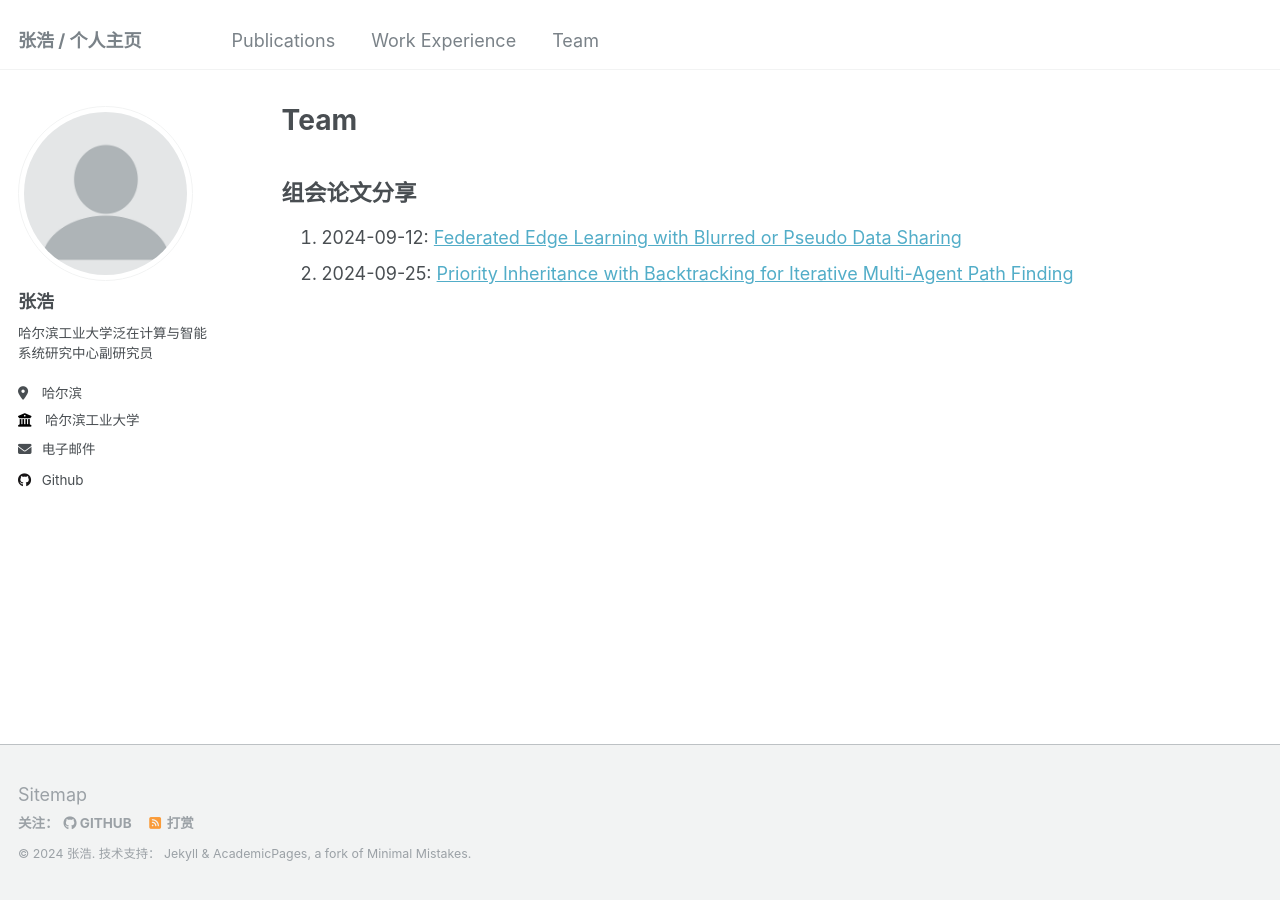
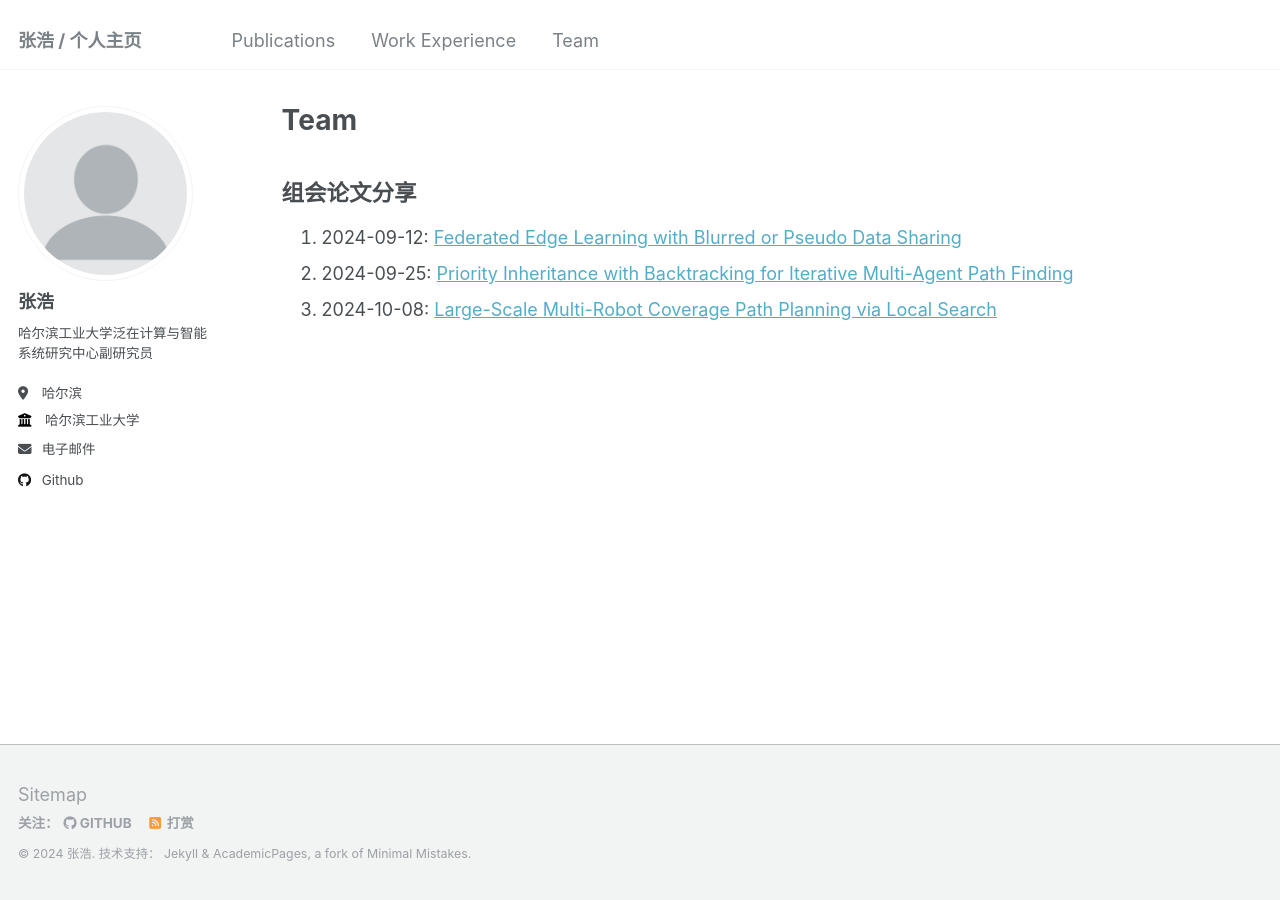
Before and after one commit to benjiachong/benjiachong.github.io, a Jekyll site: the page built from _pages/team.md, in a window 1280 px wide. Built offline with Jekyll 4.4.1, drawn with Linux system fonts in a browser that asks for light colours.

Commit message:
Update team.md

```diff
--- a/_pages/team.md
+++ b/_pages/team.md
@@ -8,3 +8,4 @@ author_profile: true
 ## 组会论文分享
 1. 2024-09-12: [Federated Edge Learning with Blurred or Pseudo Data Sharing](https://github.com/benjiachong/benjiachong.github.io/blob/master/files/Federated%20Edge%20Learning%20with%20Blurred%20or%20Pseudo%20Data%20Sharing(slides).pdf)
 2. 2024-09-25: [Priority Inheritance with Backtracking for Iterative Multi-Agent Path Finding](https://github.com/benjiachong/benjiachong.github.io/blob/master/files/20240924.pdf)
+3. 2024-10-08: [Large-Scale Multi-Robot Coverage Path Planning via Local Search](https://github.com/benjiachong/benjiachong.github.io/blob/master/files/2024-10-08-%E8%AE%BA%E6%96%87%E5%88%86%E4%BA%AB.pdf)
```
